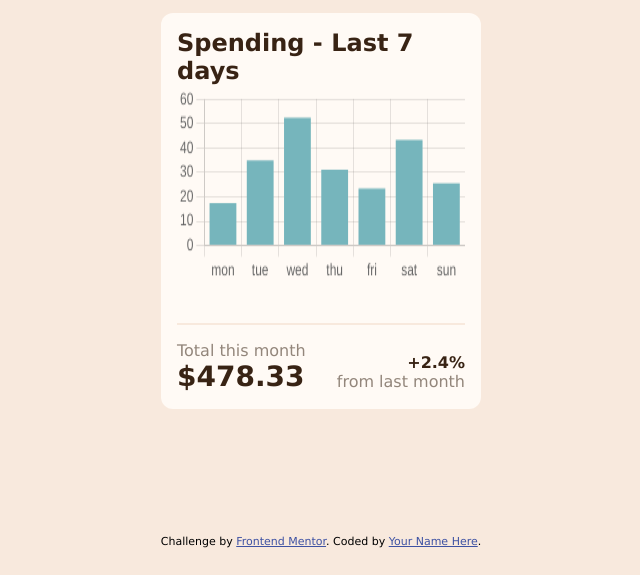
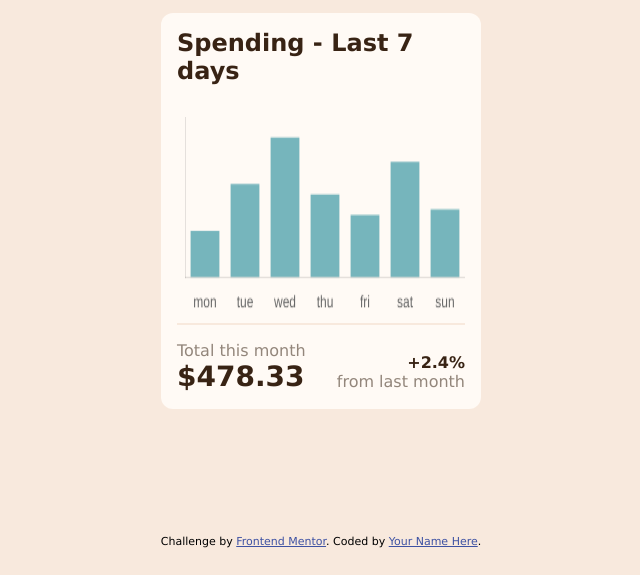
Before and after one commit to AdamMzkr/Front-End-Mentor-lvl2, a plain HTML site: page expenses-chart-component/index.html in a window 1280 px wide. Shown: the part 225-800 px from the top of the page, without its empty margins (319-959 px from the left). Drawn offline with nearby package versions, Linux system fonts and the light colour scheme.

Commit message:
stylize charts

```diff
--- a/expenses-chart-component/main.css
+++ b/expenses-chart-component/main.css
@@ -65,6 +65,7 @@ header strong {
   height: 15rem;
   border-bottom: 2px solid var(--cream);
   margin: 0 0 1rem 0;
+  padding: 2rem 0 0 0;
 }
 #myChart {
   height: 200px !important;
--- a/expenses-chart-component/main.js
+++ b/expenses-chart-component/main.js
@@ -49,6 +49,23 @@ const config = {
   type: "bar",
   data: data,
   options: {
+    scales: {
+      y: {
+        grid: {
+          display: false,
+        },
+        ticks: {
+          display: false,
+        },
+        color: "hsl(33, 100%, 98%)",
+      },
+
+      x: {
+        grid: {
+          display: false,
+        },
+      },
+    },
     plugins: {
       legend: {
         display: false,
@@ -56,5 +73,5 @@ const config = {
     },
   },
 };
-// };
+
 const myChart = new Chart(document.getElementById("myChart"), config);
```
